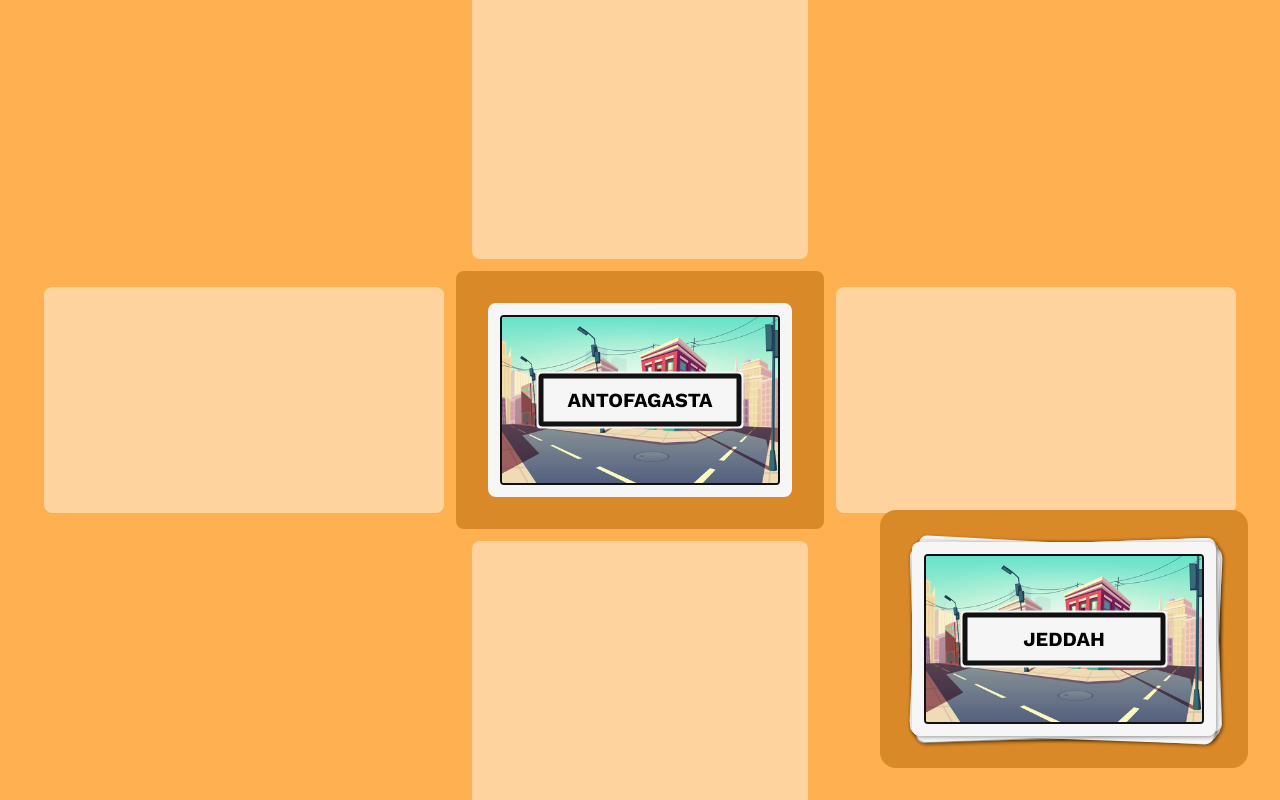
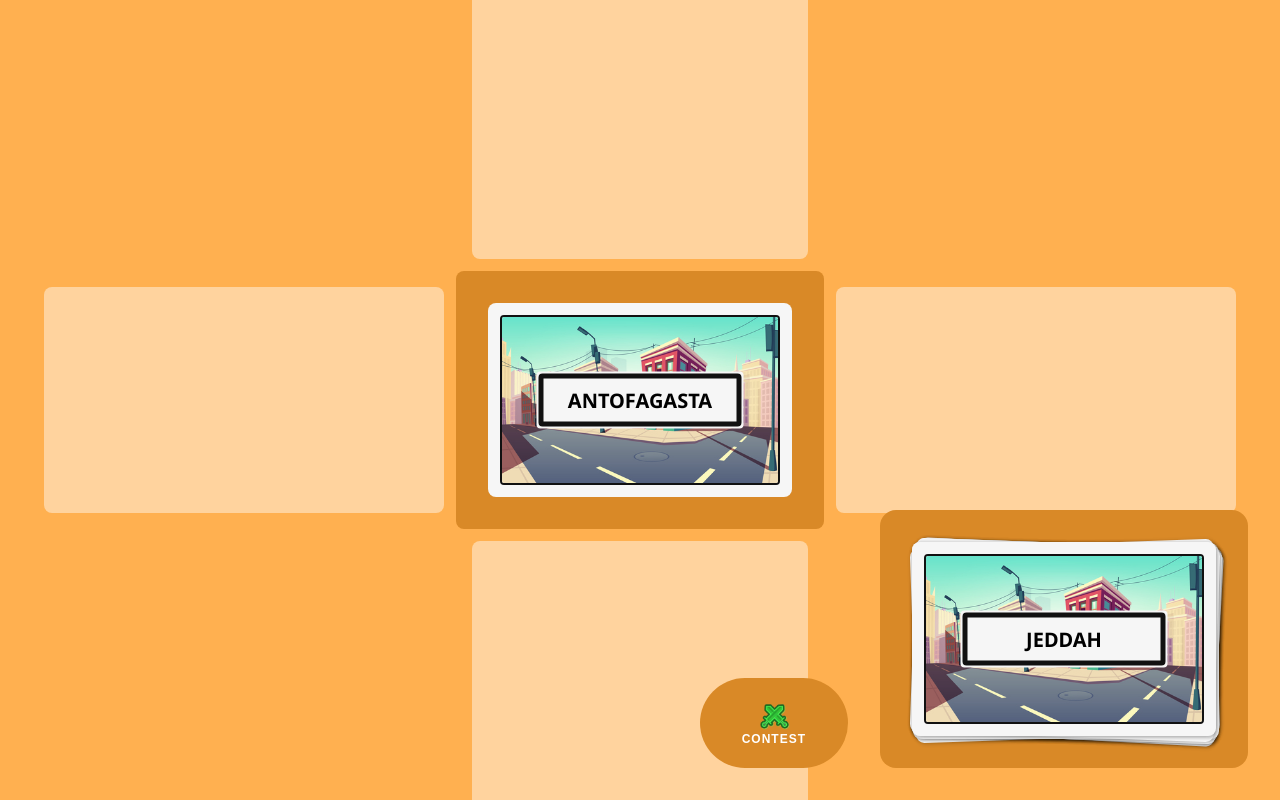
Before and after one commit to benbenpetit/ouc-kec-, a Next.js app: page /board in a window 1280 px wide. Built offline with nearby package versions, Linux system fonts and the light colour scheme.

Commit message:
WIP actions

```diff
--- a/src/app/board/page.tsx
+++ b/src/app/board/page.tsx
@@ -1,9 +1,11 @@
 'use client'
 
+import Action from '@/components/Actions/Action'
 import Card from '@/components/Card/Card'
 import SelectableCard from '@/components/Card/SelectableCard'
 import Direction from '@/components/Direction'
 import CITIES from '@/core/data/constants/cities'
+import { IAction } from '@/core/types/IAction'
 import { ICity, ICityFull } from '@/core/types/ICity'
 import {
   DndContext,
@@ -19,8 +21,19 @@
 import { useEffect, useMemo, useRef, useState } from 'react'
 import { createPortal } from 'react-dom'
 import { v4 as uuid } from 'uuid'
+import DuelActionImg from '@/assets/img/actions/duel.png'
 
 const MAX_ROUNDS = 3
+
+const BASE_ACTIONS: IAction[] = [
+  {
+    id: 'contest',
+    label: 'Contest',
+    img: DuelActionImg,
+    alt: 'Two swords crossed',
+    description: 'Contest a city placement',
+  },
+]
 
 const lerp = (a: number, b: number, t: number) => a * (1 - t) + b * t
 
@@ -70,6 +83,8 @@
         height: 300 + (topCards.length + bottomCards.length) * 200,
       }
     }, [placedCards])
+
+  const [actions, setActions] = useState<IAction[]>(BASE_ACTIONS)
 
   useEffect(() => {
     if (round === MAX_ROUNDS) return
@@ -261,6 +276,25 @@
     }
   }
 
+  const getIsActionnable = (actionId: string) => {
+    switch (actionId) {
+      case 'contest':
+        return true
+      default:
+        return true
+    }
+  }
+
+  const handleActionClick = (actionId: string) => {
+    switch (actionId) {
+      case 'contest': {
+        console.log('contest')
+      }
+      default:
+        return false
+    }
+  }
+
   return (
     <main>
       <DndContext
@@ -320,8 +354,17 @@
               />
             ))}
           </div>
+          <div className="c-actions">
+            {actions.map((action) => (
+              <Action
+                key={action.label}
+                action={action}
+                onClick={() => handleActionClick(action.id)}
+                isDisabled={!getIsActionnable(action.id)}
+              />
+            ))}
+          </div>
         </div>
-
         {isMounted &&
           createPortal(
             <DragOverlay>
--- a/src/app/layout.tsx
+++ b/src/app/layout.tsx
@@ -1,18 +1,18 @@
 import type { Metadata } from 'next'
 import { ReactNode } from 'react'
 import '@/styles/main.scss'
-import { Work_Sans } from 'next/font/google'
+import { Noto_Sans } from 'next/font/google'
 
 export const metadata: Metadata = {
   title: 'Oucékecé',
 }
 
-const workSans = Work_Sans({ subsets: ['latin'] })
+const notoSans = Noto_Sans({ subsets: ['latin'] })
 
 const RootLayout = ({ children }: { children: ReactNode }) => {
   return (
     <html lang="fr">
-      <body className={workSans.className}>{children}</body>
+      <body className={notoSans.className}>{children}</body>
     </html>
   )
 }
--- /dev/null
+++ b/src/components/Actions/Action.tsx
@@ -0,0 +1,28 @@
+import { IAction } from '@/core/types/IAction'
+import clsx from 'clsx'
+import Image from 'next/image'
+import React, { FC } from 'react'
+
+interface Props {
+  action: IAction
+  isDisabled?: boolean
+  onClick: () => void
+}
+
+const Action: FC<Props> = ({ action, isDisabled, onClick }) => {
+  const { label, img, alt, description } = action
+
+  return (
+    <button
+      aria-description={description}
+      className={clsx('c-action', isDisabled && '--disabled')}
+      onClick={() => !isDisabled && onClick()}
+      disabled={isDisabled}
+    >
+      <Image src={img} alt={alt} width={32} height={32} draggable={false} />
+      <span>{label}</span>
+    </button>
+  )
+}
+
+export default Action
--- /dev/null
+++ b/src/core/types/IAction.ts
@@ -0,0 +1,9 @@
+import { StaticImport } from 'next/dist/shared/lib/get-img-props'
+
+export interface IAction {
+  id: string
+  label: string
+  img: StaticImport
+  alt: string
+  description: string
+}
--- /dev/null
+++ b/src/styles/components/_actions.scss
@@ -0,0 +1,47 @@
+.c-actions {
+  position: fixed;
+  bottom: 32px;
+  right: calc(32px + 304px + 64px + 32px);
+  pointer-events: auto;
+  padding: 22px 42px;
+
+  &::before {
+    content: '';
+    position: absolute;
+    z-index: -1;
+    left: 0;
+    top: 0;
+    right: 0;
+    bottom: 0;
+    border-radius: 9999px;
+    background-color: rgb(217, 137, 39);
+  }
+}
+
+.c-action {
+  display: flex;
+  flex-direction: column;
+  align-items: center;
+  justify-content: center;
+
+  &.--disabled {
+    cursor: not-allowed;
+
+    img {
+      filter: saturate(0);
+    }
+  }
+
+  img {
+    filter: invert(75%) sepia(87%) saturate(359%) hue-rotate(72deg)
+      brightness(102%) contrast(103%);
+  }
+
+  span {
+    color: #fff;
+    font-size: 12px;
+    font-weight: 700;
+    text-transform: uppercase;
+    letter-spacing: 1px;
+  }
+}
--- a/src/styles/components/_board.scss
+++ b/src/styles/components/_board.scss
@@ -73,50 +73,3 @@
     }
   }
 }
-
-.c-reserve {
-  position: fixed;
-  bottom: 64px;
-  right: 64px;
-  pointer-events: auto;
-
-  &::before {
-    --offset: 64px;
-    content: '';
-    position: absolute;
-    z-index: -1;
-    height: calc(194px + var(--offset));
-    width: calc(304px + var(--offset));
-    right: 0;
-    bottom: 0;
-    border-radius: 16px;
-    background-color: rgb(217, 137, 39);
-    transform-origin: bottom right;
-    transform: translate(calc(var(--offset) / 2), calc(var(--offset) / 2));
-  }
-
-  .c-card {
-    box-shadow: 1px 1px 4px rgba(0, 0, 0, 0.2);
-  }
-
-  > .c-selectable-card {
-    position: absolute;
-    right: 0;
-    bottom: 0;
-
-    @for $i from 1 through 15 {
-      &:nth-child(#{$i}) {
-        z-index: 15 - $i;
-      }
-    }
-
-    @for $i from 1 through 15 {
-      &:not(:nth-child(1)):not(:nth-child(2)):nth-last-child(#{$i}) {
-        .c-card {
-          transform: translate(random(3) * 1px, random(3) * 1px)
-            rotate(calc(random(6) - 3) * 1deg);
-        }
-      }
-    }
-  }
-}
--- a/src/styles/components/_index.scss
+++ b/src/styles/components/_index.scss
@@ -1,4 +1,6 @@
+@forward './wrapper';
 @forward './board';
-@forward './wrapper';
+@forward './reserve';
+@forward './actions';
 @forward './selectable-card';
 @forward './card';
--- /dev/null
+++ b/src/styles/components/_reserve.scss
@@ -0,0 +1,46 @@
+.c-reserve {
+  position: fixed;
+  bottom: 64px;
+  right: 64px;
+  pointer-events: auto;
+
+  &::before {
+    --offset: 64px;
+    content: '';
+    position: absolute;
+    z-index: -1;
+    height: calc(194px + var(--offset));
+    width: calc(304px + var(--offset));
+    right: 0;
+    bottom: 0;
+    border-radius: 16px;
+    background-color: rgb(217, 137, 39);
+    transform-origin: bottom right;
+    transform: translate(calc(var(--offset) / 2), calc(var(--offset) / 2));
+  }
+
+  .c-card {
+    box-shadow: 1px 1px 4px rgba(0, 0, 0, 0.2);
+  }
+
+  > .c-selectable-card {
+    position: absolute;
+    right: 0;
+    bottom: 0;
+
+    @for $i from 1 through 15 {
+      &:nth-child(#{$i}) {
+        z-index: 15 - $i;
+      }
+    }
+
+    @for $i from 1 through 15 {
+      &:not(:nth-child(1)):not(:nth-child(2)):nth-last-child(#{$i}) {
+        .c-card {
+          transform: translate(random(3) * 1px, random(3) * 1px)
+            rotate(calc(random(6) - 3) * 1deg);
+        }
+      }
+    }
+  }
+}
```
Also changed, not shown: src/assets/img/actions/duel.png (added).
